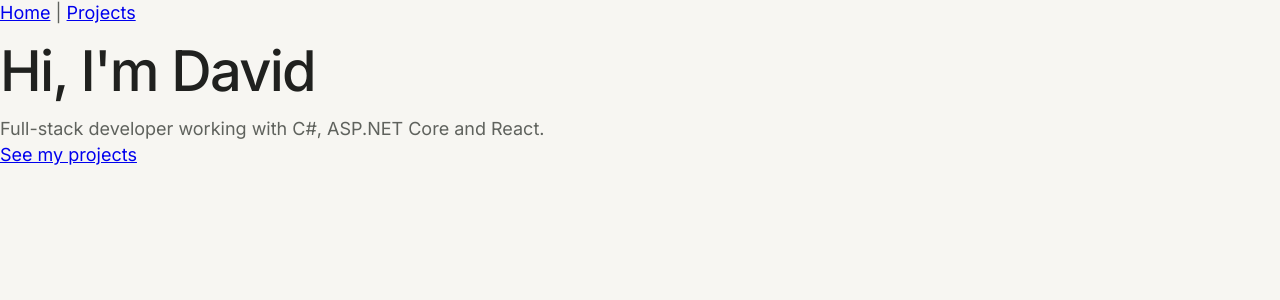
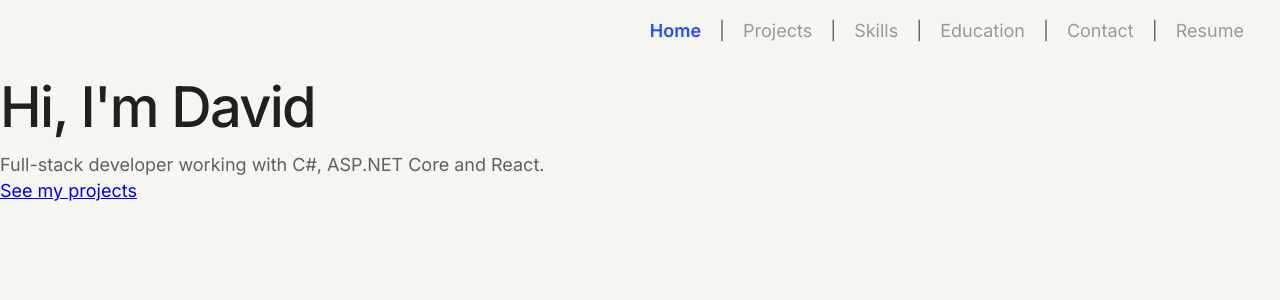
Before and after one commit to daviid-wang/Portfolio, a React (Vite) app in the folder client/: page / in a window 1280 px wide. Shown: the top 300 px of the page. Built offline with nearby package versions, Linux system fonts and the light colour scheme.

Commit message:
Add links to NavBar

```diff
--- a/client/src/components/NavBar.css
+++ b/client/src/components/NavBar.css
@@ -4,7 +4,13 @@ nav a {
 }
 
 nav a.active {
-  color: black;
+  color: var(--accent);
   font-weight: bold;
-  border-bottom: 2px solid black;
 }
+
+nav{
+  display: flex;
+  justify-content: flex-end;
+  gap: 1rem;
+  padding: 1rem 2rem;
+}
--- a/client/src/components/NavBar.tsx
+++ b/client/src/components/NavBar.tsx
@@ -1,9 +1,10 @@
 import { NavLink } from "react-router"
+import "./NavBar.css"
 
 function NavBar() {
   return (
       <nav>
-        <NavLink to="/" end>Home</NavLink> | <NavLink to="/projects">Projects</NavLink>
+        <NavLink to="/" end>Home</NavLink> | <NavLink to="/projects">Projects</NavLink> | <NavLink to="/skills">Skills</NavLink> | <NavLink to="/education">Education</NavLink> | <NavLink to="/contact">Contact</NavLink> | <NavLink to="/resume">Resume</NavLink>
       </nav>
   )
 }
```
